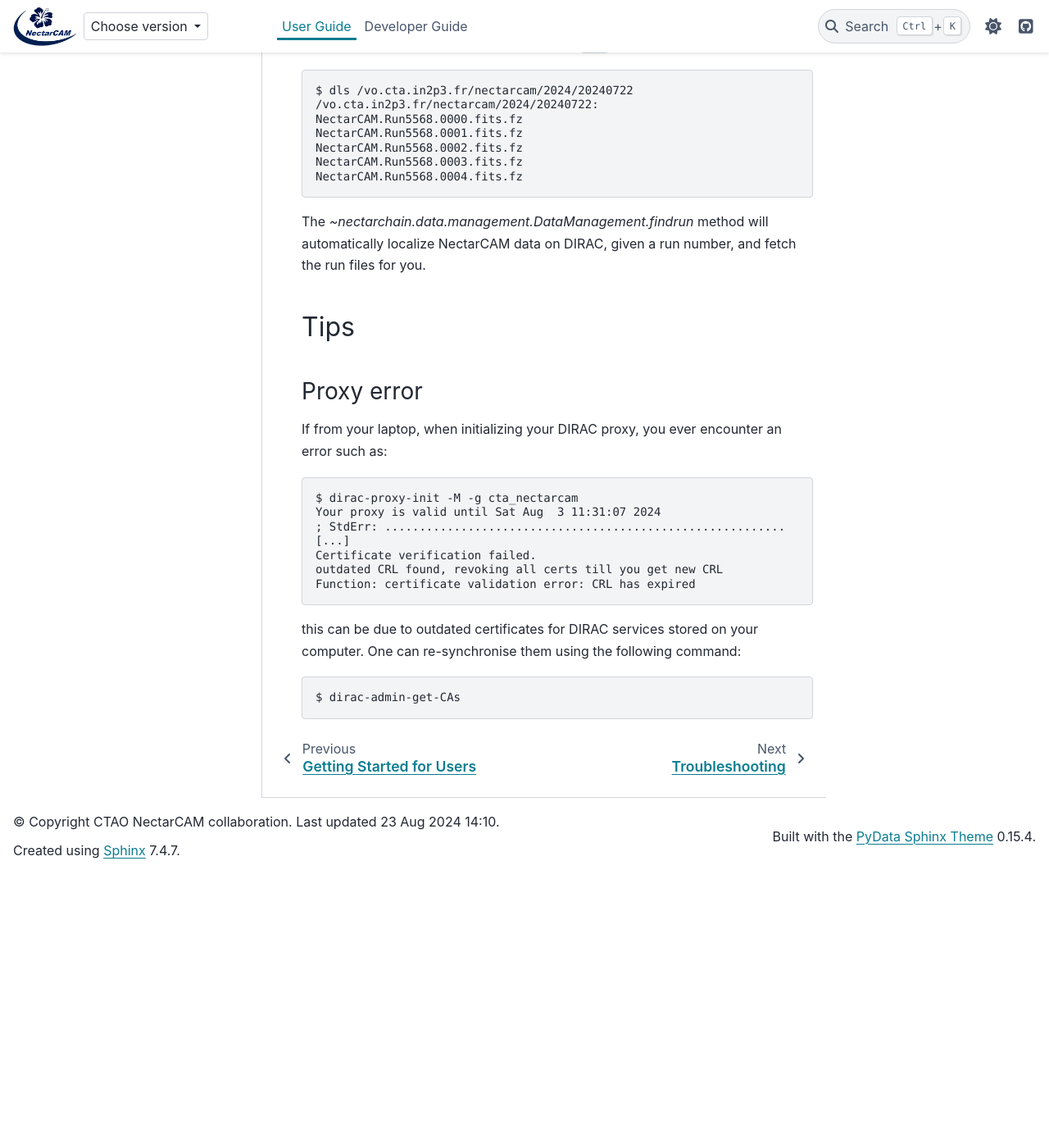
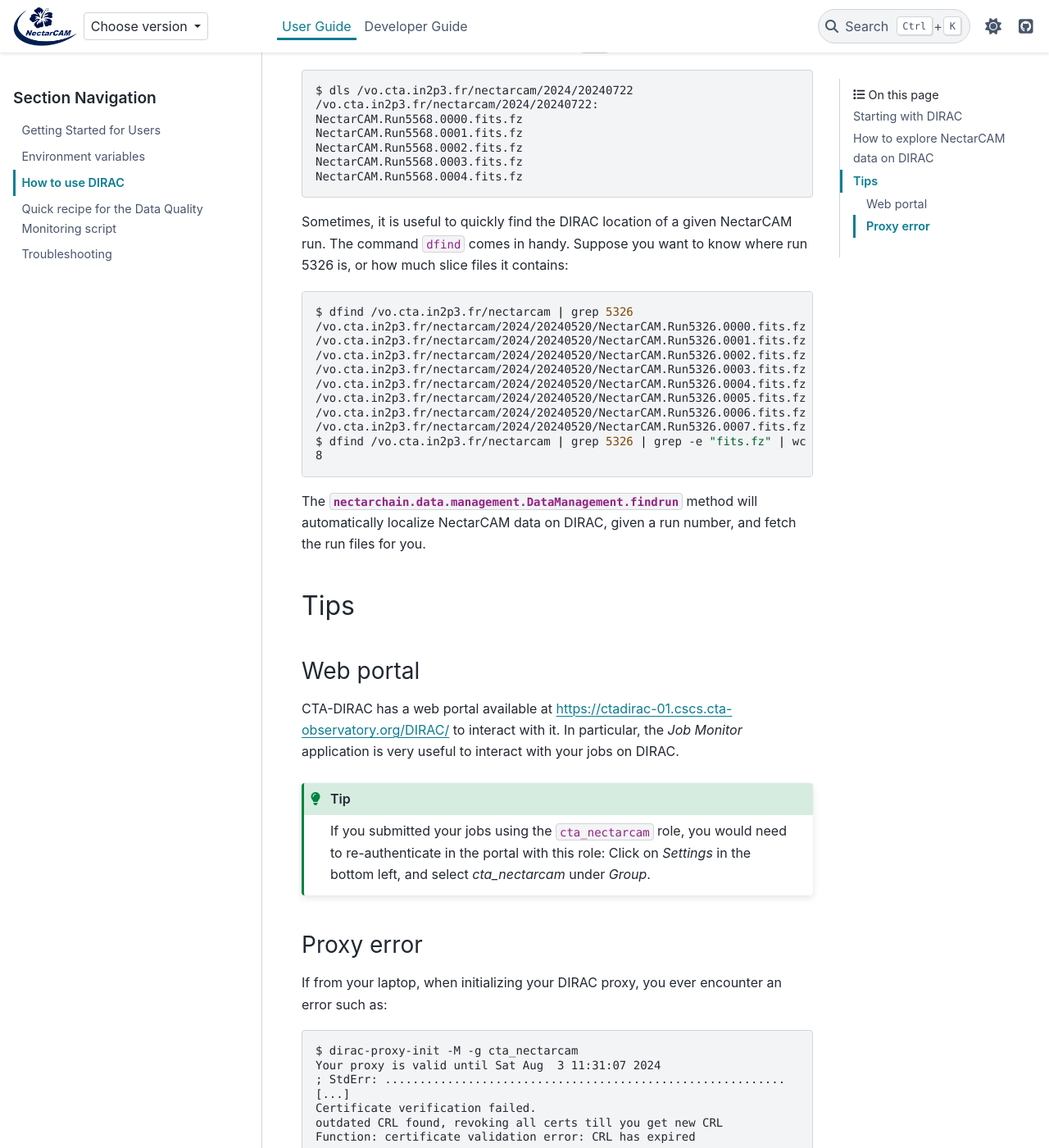
Before and after one commit to cta-observatory/nectarchain, a Sphinx documentation site: the page built from docs/user-guide/howto-dirac.rst, in a window 1280 px wide and 1400 px high, scrolled down 1578 px. Shown: the whole window at 82% size. Built offline with Sphinx 7.4.7 and the PyData theme 0.15.4, drawn with Linux system fonts in a browser that asks for light colours; pages that are not in the unit, such as notebooks, are missing from menus; the version number could not be read and is left out; before the commit the page ends 2644 px from its top, so only the background shows below that; some of the changed text lies outside the part shown.

Commit message:
Documentation (#149)
* Do not exclude DQM Bokeh app anymore, it is now mock-imported, and we may want to document it (e.g. by converting its README into a proper section in the doc).

* Remove commented suppress_warnings, as we now use mock imports instead

* Do not explicitlt write `nectarchain` in mock import settings

* Changed README as reStructuredText.

* Work on documentation

* Lint

* Fix references to API

* Fix target ref, work on doc

* Re-introduce default role for Sphinx, to fix reference to API

* Some tips about DIRAC

* Some doc formatting

---------

Co-authored-by: Jean-Philippe Lenain <jlenain@in2p3.fr>

```diff
--- a/docs/conf.py
+++ b/docs/conf.py
@@ -75,19 +75,17 @@ numpydoc_class_members_toctree = False
 # source_suffix = ['.rst', '.md']
 source_suffix = ".rst"
 
+# have all links automatically associated with the right domain.
+default_role = "py:obj"
+
 templates_path = ["_templates"]
 
-exclude_patterns = [
-    "_build",
-    "Thumbs.db",
-    ".DS_Store",
-    "**/*.dqm.bokeh_app**",
-]
+exclude_patterns = ["_build", "Thumbs.db", ".DS_Store"]
 
 autodoc_mock_imports = [
-    "nectarchain.makers.extractor.charge_extractor",
-    "nectarchain.makers.calibration.core",
-    "nectarchain.dqm.bokeh_app",
+    f"{project}.makers.calibration.core",
+    f"{project}.makers.extractor.charge_extractor",
+    f"{project}.dqm.bokeh_app",
 ]
 
 # intersphinx allows referencing other packages sphinx docs
@@ -100,11 +98,6 @@ intersphinx_mapping = {
     "traitlets": ("https://traitlets.readthedocs.io/en/stable/", None),
     "ctapipe": ("https://ctapipe.readthedocs.io/en/v0.19.3/", None),
 }
-
-# suppress_warnings = [
-#     "autosummary",
-#     "autosummary.import_cycle",
-# ]
 
 # If true, `todo` and `todoList` produce output, else they produce nothing.
 todo_include_todos = True
--- a/docs/developer-guide/getting-started.rst
+++ b/docs/developer-guide/getting-started.rst
@@ -64,13 +64,13 @@ Building the documentation
 
 To locally build the documentation, optional dependencies should be installed with:
 
-.. code-block::
+.. code-block:: console
 
     $ pip install -e ".[docs]"
 
 The documentation can then be compiled with:
 
-.. code-block::
+.. code-block:: console
 
     $ make -C docs html
 
--- a/docs/user-guide/howto-dirac.rst
+++ b/docs/user-guide/howto-dirac.rst
@@ -75,12 +75,38 @@ NectarCAM data can then be explored using ``dls``:
    NectarCAM.Run5568.0003.fits.fz
    NectarCAM.Run5568.0004.fits.fz
 
-The `~nectarchain.data.management.DataManagement.findrun` method will
+Sometimes, it is useful to quickly find the DIRAC location of a given NectarCAM run. The command ``dfind`` comes in handy. Suppose you want to know where run 5326 is, or how much slice files it contains:
+
+.. code-block:: console
+
+    $ dfind /vo.cta.in2p3.fr/nectarcam | grep 5326
+    /vo.cta.in2p3.fr/nectarcam/2024/20240520/NectarCAM.Run5326.0000.fits.fz
+    /vo.cta.in2p3.fr/nectarcam/2024/20240520/NectarCAM.Run5326.0001.fits.fz
+    /vo.cta.in2p3.fr/nectarcam/2024/20240520/NectarCAM.Run5326.0002.fits.fz
+    /vo.cta.in2p3.fr/nectarcam/2024/20240520/NectarCAM.Run5326.0003.fits.fz
+    /vo.cta.in2p3.fr/nectarcam/2024/20240520/NectarCAM.Run5326.0004.fits.fz
+    /vo.cta.in2p3.fr/nectarcam/2024/20240520/NectarCAM.Run5326.0005.fits.fz
+    /vo.cta.in2p3.fr/nectarcam/2024/20240520/NectarCAM.Run5326.0006.fits.fz
+    /vo.cta.in2p3.fr/nectarcam/2024/20240520/NectarCAM.Run5326.0007.fits.fz
+    $ dfind /vo.cta.in2p3.fr/nectarcam | grep 5326 | grep -e "fits.fz" | wc -l
+    8
+
+
+The `nectarchain.data.management.DataManagement.findrun` method will
 automatically localize NectarCAM data on DIRAC, given a run number, and fetch
 the run files for you.
 
 Tips
 ====
+
+Web portal
+^^^^^^^^^^
+
+CTA-DIRAC has a web portal available at https://ctadirac-01.cscs.cta-observatory.org/DIRAC/ to interact with it. In particular, the *Job Monitor* application is very useful to interact with your jobs on DIRAC.
+
+.. tip::
+
+    If you submitted your jobs using the ``cta_nectarcam`` role, you would need to re-authenticate in the portal with this role: Click on *Settings* in the bottom left, and select *cta_nectarcam* under *Group*.
 
 Proxy error
 ^^^^^^^^^^^
--- a/docs/user-guide/index.rst
+++ b/docs/user-guide/index.rst
@@ -7,5 +7,7 @@ User Guide
    :maxdepth: 2
 
    getting-started
+   env-vars
    howto-dirac
+   dqm
    troubleshooting
--- a/pyproject.toml
+++ b/pyproject.toml
@@ -5,7 +5,7 @@ build-backend = "setuptools.build_meta"
 [project]
 name = "nectarchain"
 description = "Analysis chain for the CTA MSTN NectarCAM prototype"
-readme = "README.md"
+readme = "README.rst"
 authors = [{name = "CTAO NectarCAM collaboration"}]
 license = {text = "BSD-3-Clause"}
 classifiers = [
```
Also changed, not shown: other parts of docs/developer-guide/getting-started.rst (+1 -1 lines), README.md (deleted, +0 -23 lines), README.rst (added, +68 -0 lines), docs/user-guide/dqm.rst (added, +53 -0 lines), docs/user-guide/env-vars.rst (added, +18 -0 lines), src/nectarchain/README.md (deleted), src/nectarchain/dqm/README.md (deleted).
